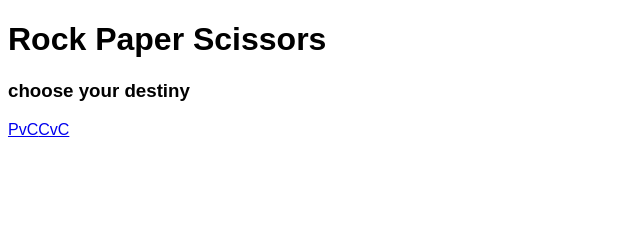
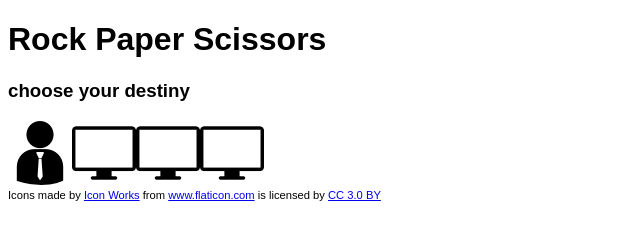
Before and after one commit to mil22n/react-rock-paper-scissors, a React app: page / in a window 1280 px wide. Shown: the whole page, without its empty margins (0-640 px from the left). Built offline with nearby package versions, Linux system fonts and the light colour scheme.

Commit message:
Add assets to Main component for pvc and cvc modes

```diff
--- a/public/index.html
+++ b/public/index.html
@@ -13,5 +13,8 @@
       You need to enable JavaScript to run this app.
     </noscript>
     <div id="container"></div>
+    <footer>
+        <div>Icons made by <a href="https://www.flaticon.com/authors/icon-works" title="Icon Works">Icon Works</a> from <a href="https://www.flaticon.com/" title="Flaticon">www.flaticon.com</a> is licensed by <a href="http://creativecommons.org/licenses/by/3.0/" title="Creative Commons BY 3.0" target="_blank">CC 3.0 BY</a></div>
+    </footer>
   </body>
 </html>
--- a/src/components/main/main.js
+++ b/src/components/main/main.js
@@ -1,5 +1,7 @@
 import React, { Component } from 'react';
 import { Link } from 'react-router-dom';
+import Human from '../../assets/human.png';
+import CPU from '../../assets/cpu.png';
 
 class Main extends Component {
     render() {
@@ -11,8 +13,15 @@ class Main extends Component {
                 </header>
                 <section className="section">
                     <div className="game-modes">
-                        <Link className="mode player-vs-cpu" to="/game/Player-vs-CPU">PvC</Link>
-                        <Link className="mode cpu-vs-cpu" to="/game/CPU-vs-CPU">CvC</Link>
+                        <Link className="mode player-vs-cpu" to="/game/Player-vs-CPU">
+                            <img className="player" src={Human} alt="Player" />
+                            <img className="cpu" src={CPU} alt="CPU" />
+                        </Link>
+                        <span className="divider"></span>
+                        <Link className="mode cpu-vs-cpu" to="/game/CPU-vs-CPU">
+                            <img className="cpu" src={CPU} alt="CPU" />
+                            <img className="cpu" src={CPU} alt="CPU" />
+                        </Link>
                     </div>
                 </section>
             </div>
--- a/src/index.css
+++ b/src/index.css
@@ -1,3 +1,7 @@
 body {
     font-family: sans-serif;
 }
+
+footer {
+    font-size: 0.7em;
+}
```
Also changed, not shown: src/components/main/main.test.js (+12 -1 lines), src/assets/cpu.png (added), src/assets/human.png (added).
